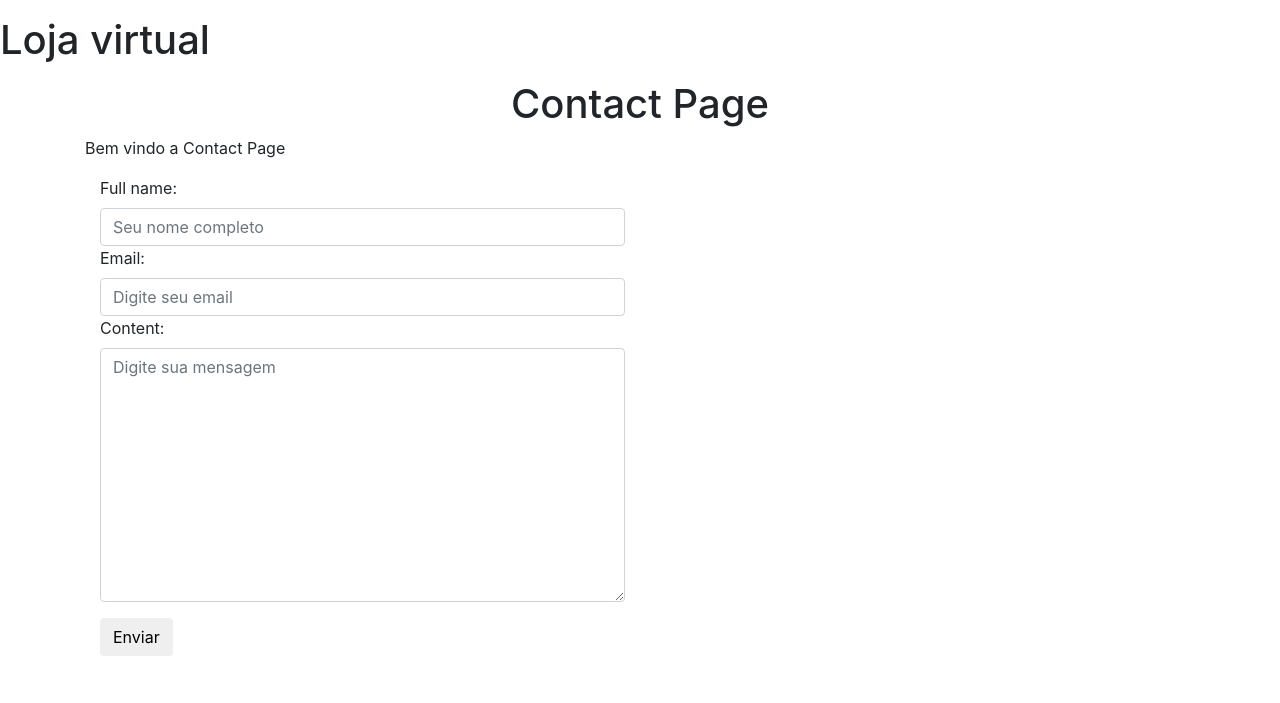
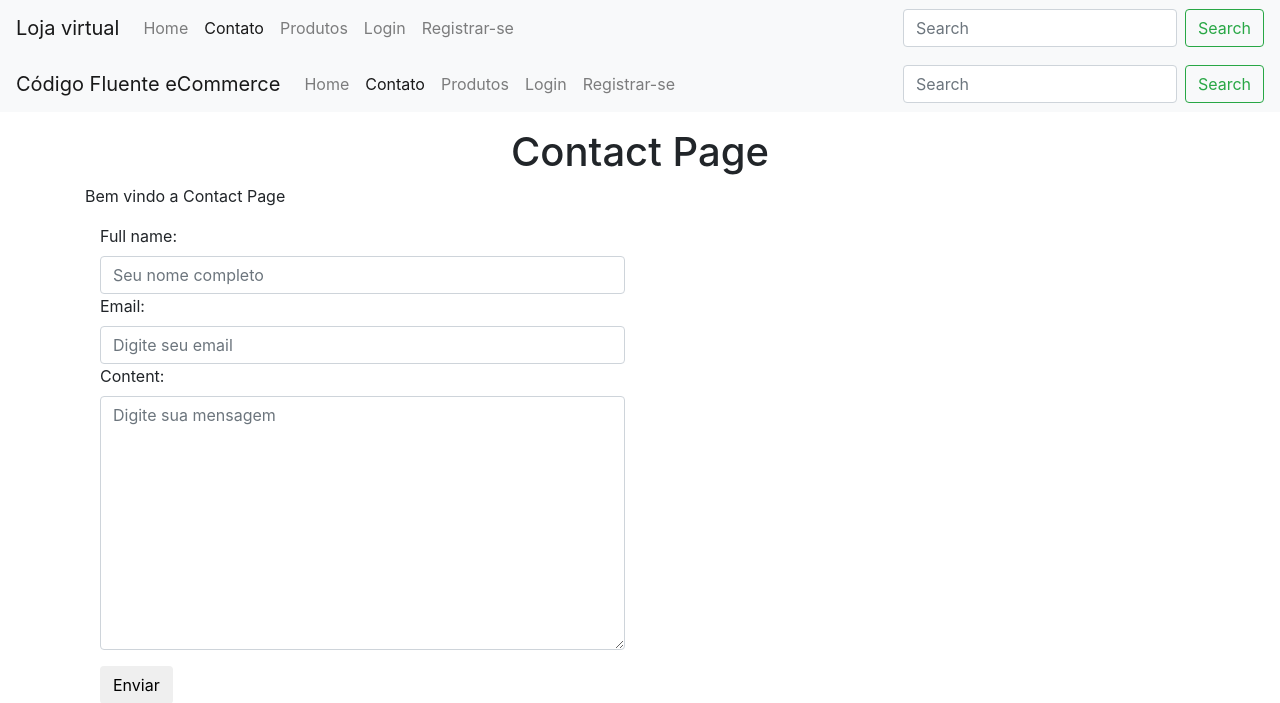
Before and after one commit to Raphal-Mazini/Ecommerce-Django, a Django app: page /contact/ in a window 1280 px wide. Shown: the top 703 px of the page. Run offline with Django 5.2, Linux system fonts and the light colour scheme; some libraries are stand-ins or nearby versions.

Commit message:
Proejto E-Commerce Django -- update: e_commerce/urls.py & products/urls.py & template/base/navbar.html

```diff
--- a/e_commerce/urls.py
+++ b/e_commerce/urls.py
@@ -4,33 +4,23 @@ from django.conf.urls.static import static
 from django.contrib import admin
 from django.urls import path, include
 
-from products.views import (
-        ProductListView,
-        product_list_view,
-        ProductDetailView,
-        product_detail_view,
-        ProductDetailSlugView,
-        ProductFeaturedListView,
-        ProductFeaturedDetailView)
-
-from .views import (
-        home_page,
-        about_page,
-        contact_page,
-        login_page,
-        register_page)
-
+from .views import (home_page,
+                    about_page,
+                    contact_page,
+                    login_page,
+                    register_page
+)
 
 urlpatterns = [
-	path('', home_page),
-	path('about/', about_page),
-	path('contact/', contact_page),
-        path('login/', login_page),
-        path('register/', register_page),
-        path('products/', include("products.urls", namespace="products")),
-        path('admin/', admin.site.urls)
-        ]
+    path('', home_page, name='home'),
+    path('about/', about_page, name='about'),
+    path('contact/', contact_page, name='contact'),
+    path('login/', login_page, name='login'),
+    path('register/', register_page, name='register'),
+    path('products/', include("products.urls", namespace="products")),
+    path('admin/', admin.site.urls),
+]
 
 if settings.DEBUG:
-        urlpatterns = urlpatterns + static(settings.STATIC_URL, document_root=settings.STATIC_ROOT)
-        urlpatterns = urlpatterns + static(settings.MEDIA_URL, document_root=settings.MEDIA_ROOT)
+    urlpatterns = urlpatterns + static(settings.STATIC_URL, document_root=settings.STATIC_ROOT)
+    urlpatterns = urlpatterns + static(settings.MEDIA_URL, document_root=settings.MEDIA_ROOT)
--- a/products/urls.py
+++ b/products/urls.py
@@ -1,14 +1,13 @@
 from django.urls import path
 
 app_name = "products"
-
 
 from .views import (
                         ProductListView,
                         ProductDetailSlugView,
                     )
-
 urlpatterns = [
-    path('', ProductListView.as_view()),
+    path('', ProductListView.as_view(), name='list'),
+    path('/', ProductDetailSlugView.as_view(), name='detail'),
     path('<slug:slug>/', ProductDetailSlugView.as_view(), name='detail')
 ]
--- a/template/base/navbar.html
+++ b/template/base/navbar.html
@@ -1,3 +1,40 @@
-<h1 class="mt-3">
-    {{ nome_da_marca }}
-</h1>
+{% url 'home' as home_url %}
+{% url 'contact' as contact_url %}
+{% url 'products:list' as products_list_url %}
+{% url 'login' as login_url %}
+{% url 'register' as register_url %}
+<nav class="navbar navbar-expand-lg navbar-light bg-light">
+  <a class="navbar-brand" href="{{ home_url }}">{% if nome_da_marca %} {{ nome_da_marca }} {% else %} C&oacute;digo Fluente eCommerce {% endif %}</a>
+  <button class="navbar-toggler" type="button" data-toggle="collapse" data-target="#navbarNav" aria-controls="navbarNav" aria-expanded="false" aria-label="Toggle navigation">
+    <span class="navbar-toggler-icon"></span>
+  </button>
+  <div class="collapse navbar-collapse" id="navbarNav">
+      <ul class="navbar-nav mr-auto">
+      <li class="nav-item {% if request.path == home_url %} active {% endif %}">
+        <a class="nav-link" href="{{ home_url }}">Home <span class="sr-only">(current)</span></a>
+      </li>
+      <li class="nav-item {% if request.path == contact_url %} active {% endif %}">
+        <a class="nav-link" href="{{ contact_url }}">Contato</a>
+      </li>
+      <li class="nav-item {% if request.path == products_list_url %} active {% endif %}">
+        <a class="nav-link" href="{{ products_list_url }}">Produtos</a>
+      </li>
+      {% if request.user.is_authenticated %}
+      <li class="nav-item {% if request.path == login_url %} active {% endif %}">
+        <a class="nav-link" href="{{ login_url }}">Logout</a>
+      </li>
+      {% else %}
+      <li class="nav-item {% if request.path == login_url %} active {% endif %}">
+        <a class="nav-link" href="{{ login_url }}">Login</a>
+      </li>
+      <li class="nav-item {% if request.path == register %} active {% endif %}">
+        <a class="nav-link" href="{{ register_url }}">Registrar-se</a>
+      </li>
+    {% endif %}
+    </ul>
+    <form class="form-inline my-2 my-lg-0">
+      <input class="form-control mr-sm-2" type="search" placeholder="Search" aria-label="Search">
+      <button class="btn btn-outline-success my-2 my-sm-0" type="submit">Search</button>
+    </form>
+  </div>
+</nav>
```
